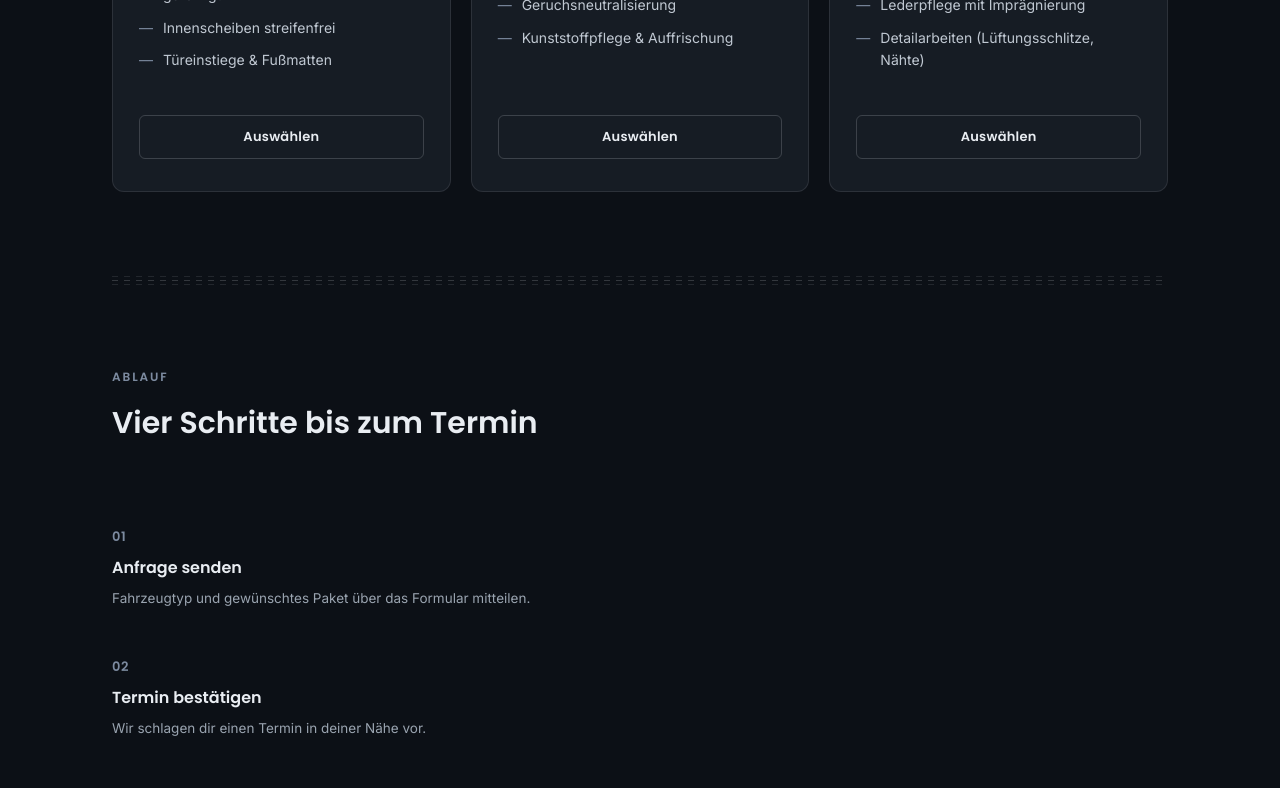
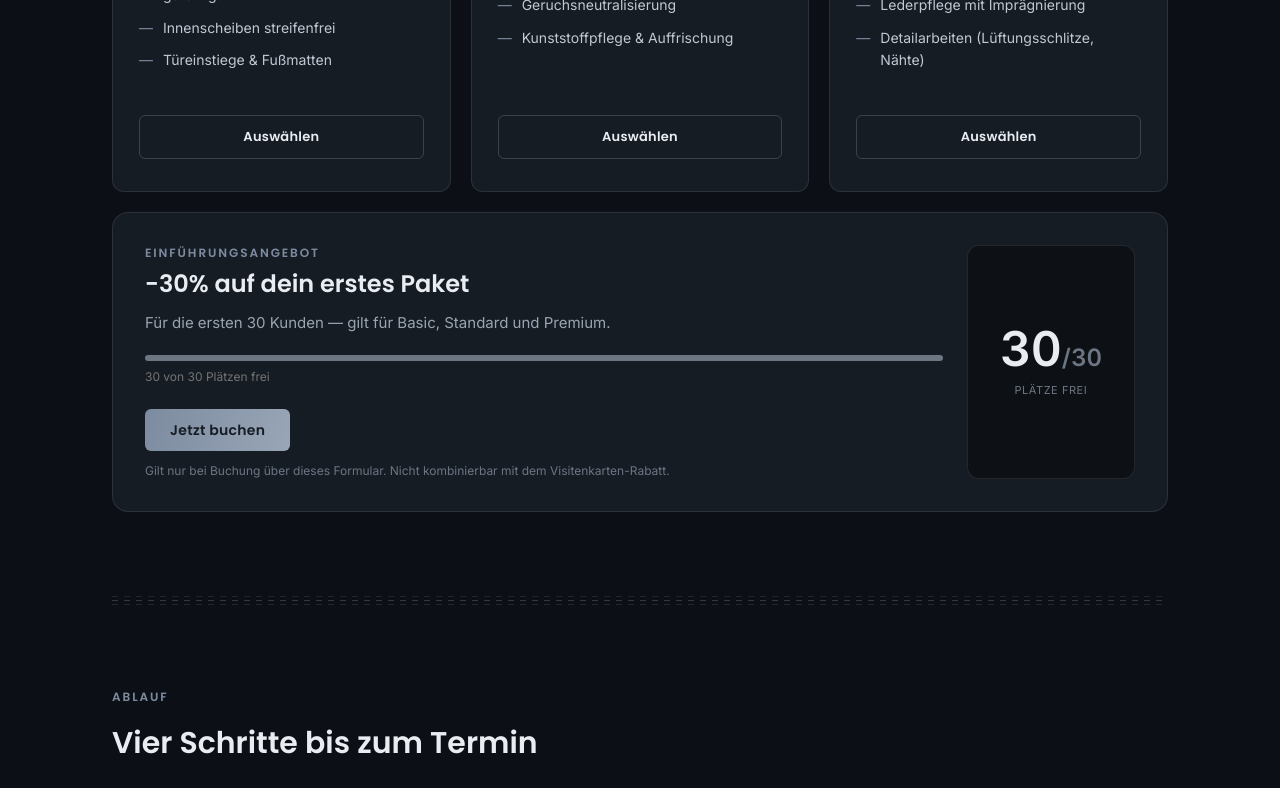
Before and after one commit to Chebannich/stanis-detail, a Next.js app: page / in a window 1280 px wide. Shown: the part 1240-2028 px from the top of the page. Built offline with nearby package versions, Linux system fonts and the light colour scheme.

Commit message:
feat(pricing): render promo banner above package cards

```diff
--- a/src/app/components/Pricing.tsx
+++ b/src/app/components/Pricing.tsx
@@ -1,5 +1,6 @@
 "use client";
 
+import { PromoBanner } from "./PromoBanner";
 import Container from "./Container"
 import { pricingTiers } from "@/data/pricingTiers";
 
@@ -24,7 +25,7 @@
               Der Preis richtet sich nach Fahrzeuggröße — hier die Einstiegspreise je Paket. Fest, transparent, ohne Überraschungen.
             </p>
           </div>
-          <div className="grid grid-cols-1 sm:grid-cols-2 lg:grid-cols-3 gap-5">
+          <div className="grid grid-cols-1 sm:grid-cols-2 lg:grid-cols-3 gap-5 mb-5">
             {pricingTiers.map((tier) => (
               <div className="bg-surface border border-line rounded-xl py-8 px-6.5 flex flex-col transition-all duration-500 hover:border-accent hover:scale-108 hover:shadow-[0_0_40px_rgba(125,139,160,0.25)]" key={tier.name}>
                 <h4 className="text-[19px] font-semibold text-silver-100">{tier.name}</h4>
@@ -41,6 +42,7 @@
               </div>
             ))}
           </div>
+          <PromoBanner />
         </div>
       </Container>
     </section>
```
